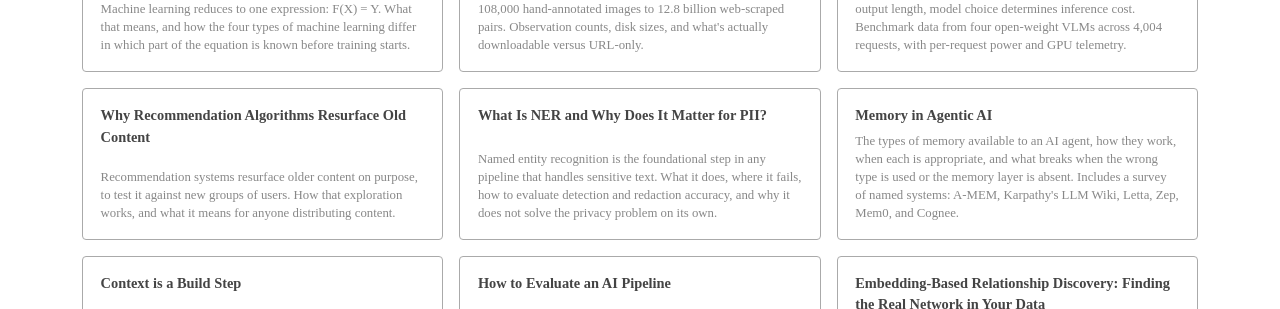
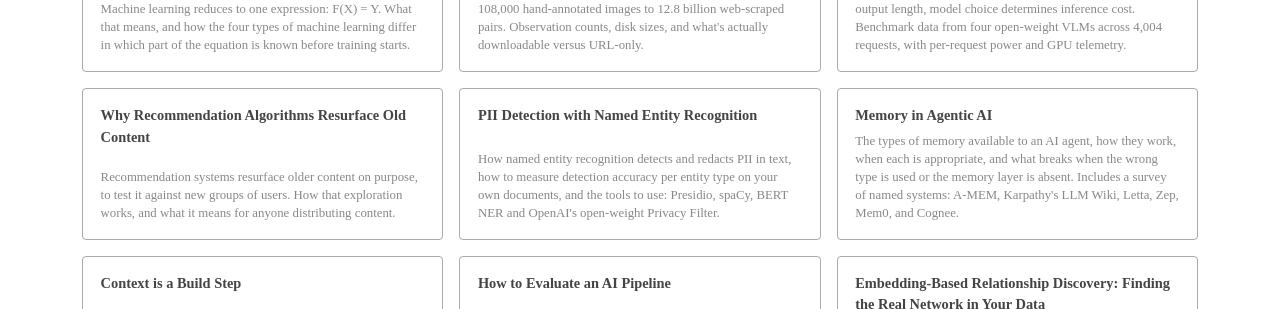
Before and after one commit to bayinfosys/bayinfosys.github.io, a Jekyll site: the page built from library.html, in a window 1280 px wide and 900 px high, scrolled down 1292 px. Shown: the part 153-462 px from the top of the window. Built offline with Jekyll 4.4.1, drawn with Linux system fonts in a browser that asks for light colours.

Commit message:
73-pii for seo

```diff
--- a/_posts/2026-01-01-73-ner-and-pii.md
+++ b/_posts/2026-01-01-73-ner-and-pii.md
@@ -1,12 +1,12 @@
 ---
 date: 2026-05-27
 layout: article
-title: "What Is NER and Why Does It Matter for PII?"
-description: "Named entity recognition is the foundational step in any pipeline that handles sensitive text. What it does, where it fails, how to evaluate detection and redaction accuracy, and why it does not solve the privacy problem on its own."
+title: "PII Detection with Named Entity Recognition"
+description: "How named entity recognition detects and redacts PII in text, how to measure detection accuracy per entity type on your own documents, and the tools to use: Presidio, spaCy, BERT NER and OpenAI's open-weight Privacy Filter."
 keywords: ["named entity recognition", "NER", "PII detection", "pii removal", "llm pii", "gdpr text processing", "anonymise text ai", "redact pii documents", "pii nlp", "ner machine learning", "text anonymisation", "sensitive data ai"]
 topic: "AI Systems"
-seo_title: "What Is NER and Why Does It Matter for PII Detection?"
-cta: sovereign
+seo_title: "PII Detection with NER: Presidio, spaCy and OpenAI Privacy Filter"
+cta: private-inference
 related:
   - 09-data-risks
   - 40-private-inference
```
